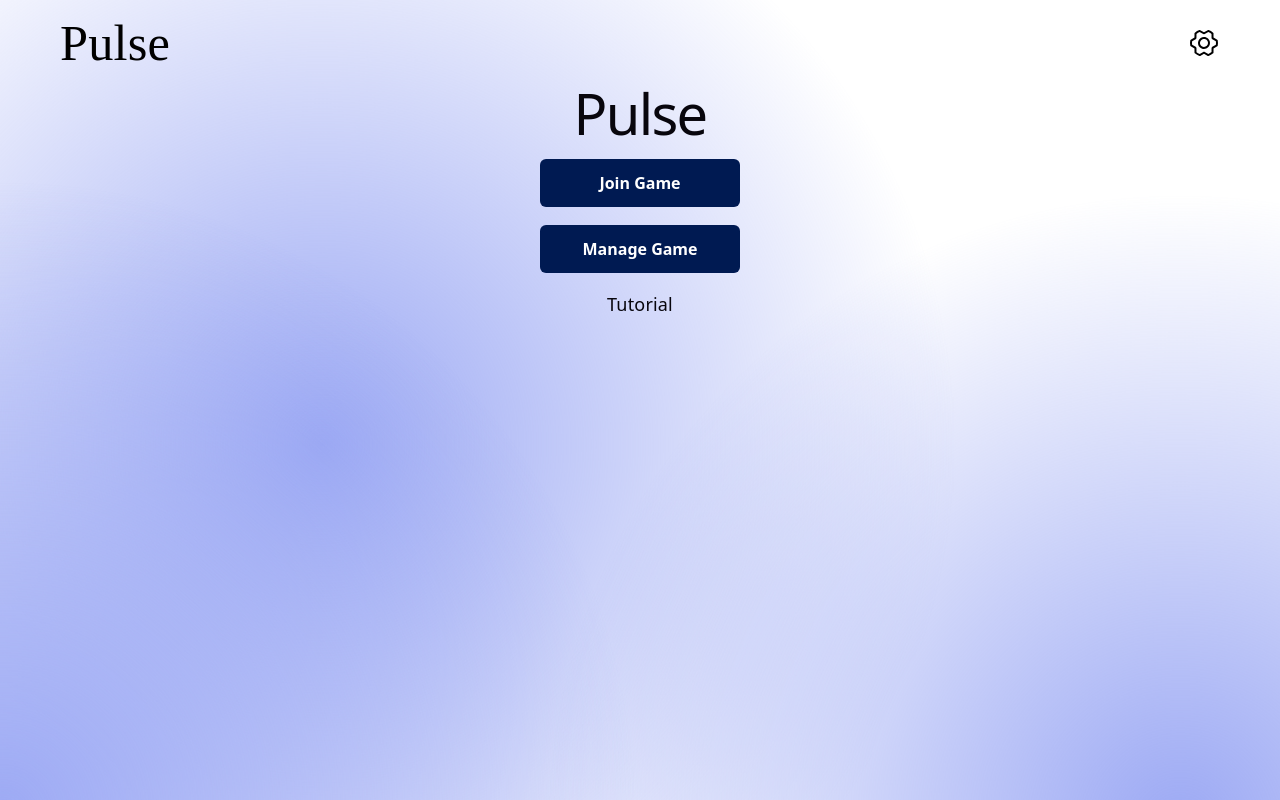
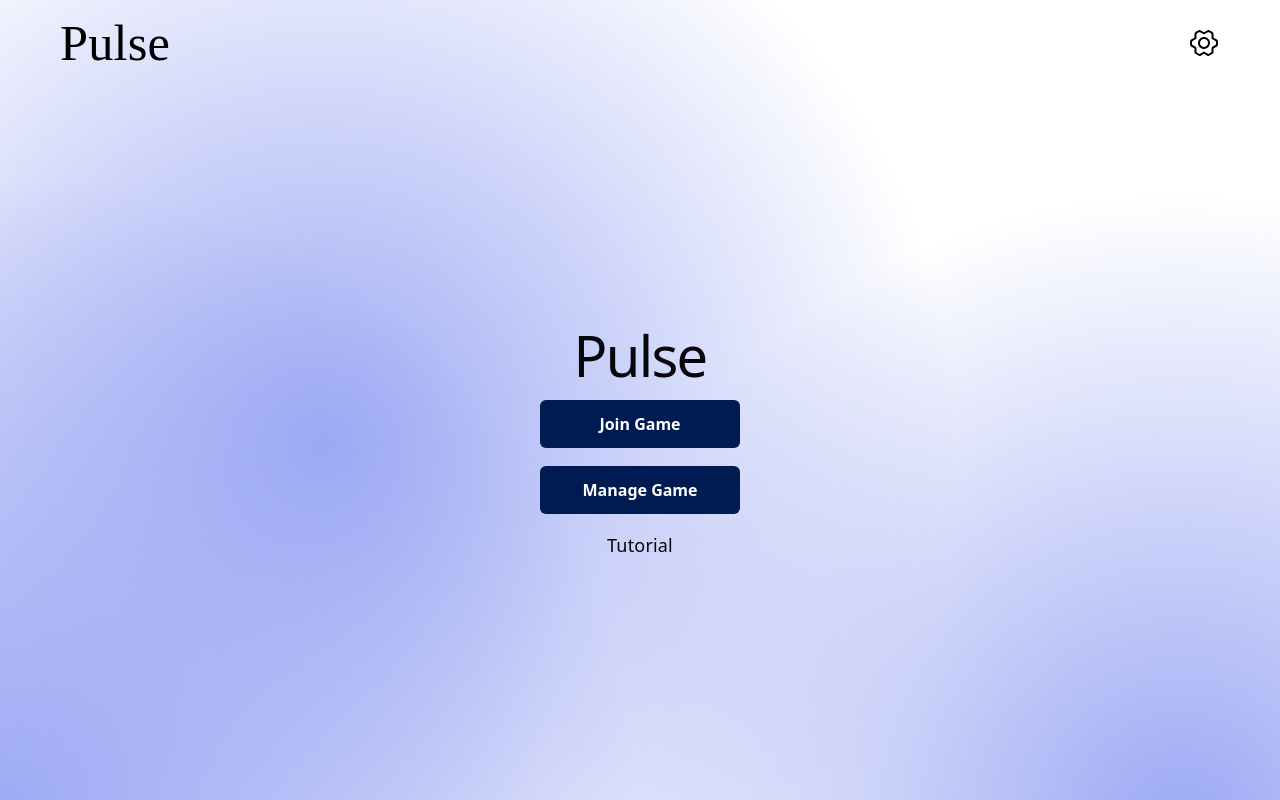
Before and after one commit to wilmareistad/mingel-app, a React (Vite) app: page / in a window 1280 px wide. Built offline with nearby package versions, Linux system fonts and the light colour scheme; no server answers; a web font is replaced by a local one.

Commit message:
added home.module.css

```diff
--- a/src/pages/Home.jsx
+++ b/src/pages/Home.jsx
@@ -2,6 +2,7 @@
 import { useNavigate } from "react-router-dom";
 import { auth } from "../services/firebase";
 import { onAuthStateChanged } from "firebase/auth";
+import styles from "./Home.module.css"
 
 export default function Home() {
   const navigate = useNavigate();
@@ -27,7 +28,7 @@
   };
 
   return (
-    <div>
+    <div className={styles.homeContainer}>
       <h1>Pulse</h1>
 
       <div className="button-container">
--- /dev/null
+++ b/src/pages/Home.module.css
@@ -0,0 +1,6 @@
+.homeContainer {
+    display: flex;
+    justify-content: center;
+    width: 100%;
+    height: 100%;
+}
```
